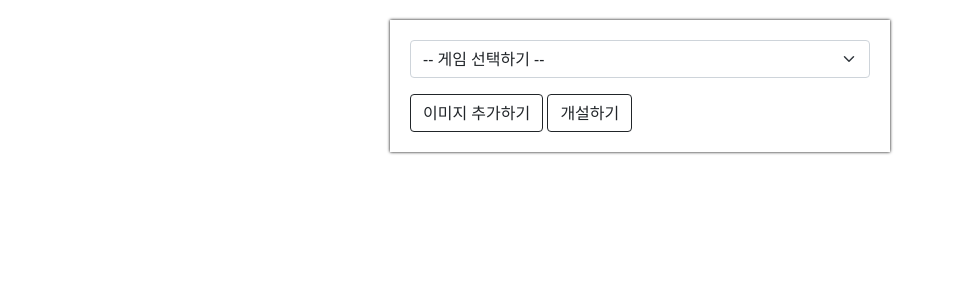
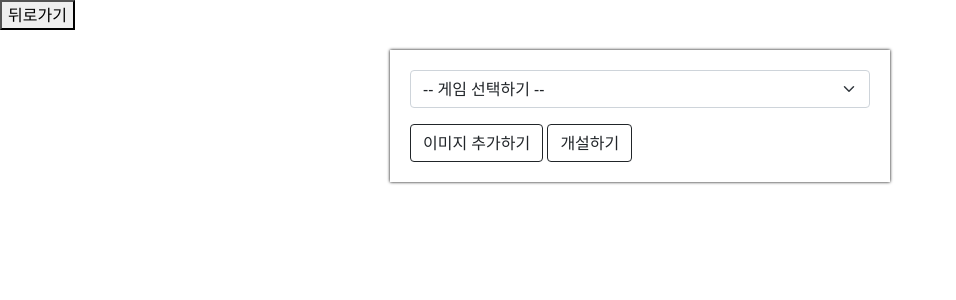
Before and after one commit to ckstn0225/Game_together, a Flask app: page /makegamelist in a window 1280 px wide. Shown: the top 300 px of the page, without its empty margins (0-956 px from the left). Run offline with Flask 2, Linux system fonts and the light colour scheme; data that the repository does not hold is empty.

Commit message:
작성자:이회섭 변경점:뒤로가기 버튼 추가

```diff
--- a/templates/makegamelist.html
+++ b/templates/makegamelist.html
@@ -71,6 +71,7 @@
     </script>
 </head>
 <body>
+<button class="back-btn" onclick='window.location.href = "/gamelist"';>뒤로가기</button>
     <div class="mygame">
         <div class="input-group mb-3">
             <select class="form-select" id="game" onchange="select_game()">
```
